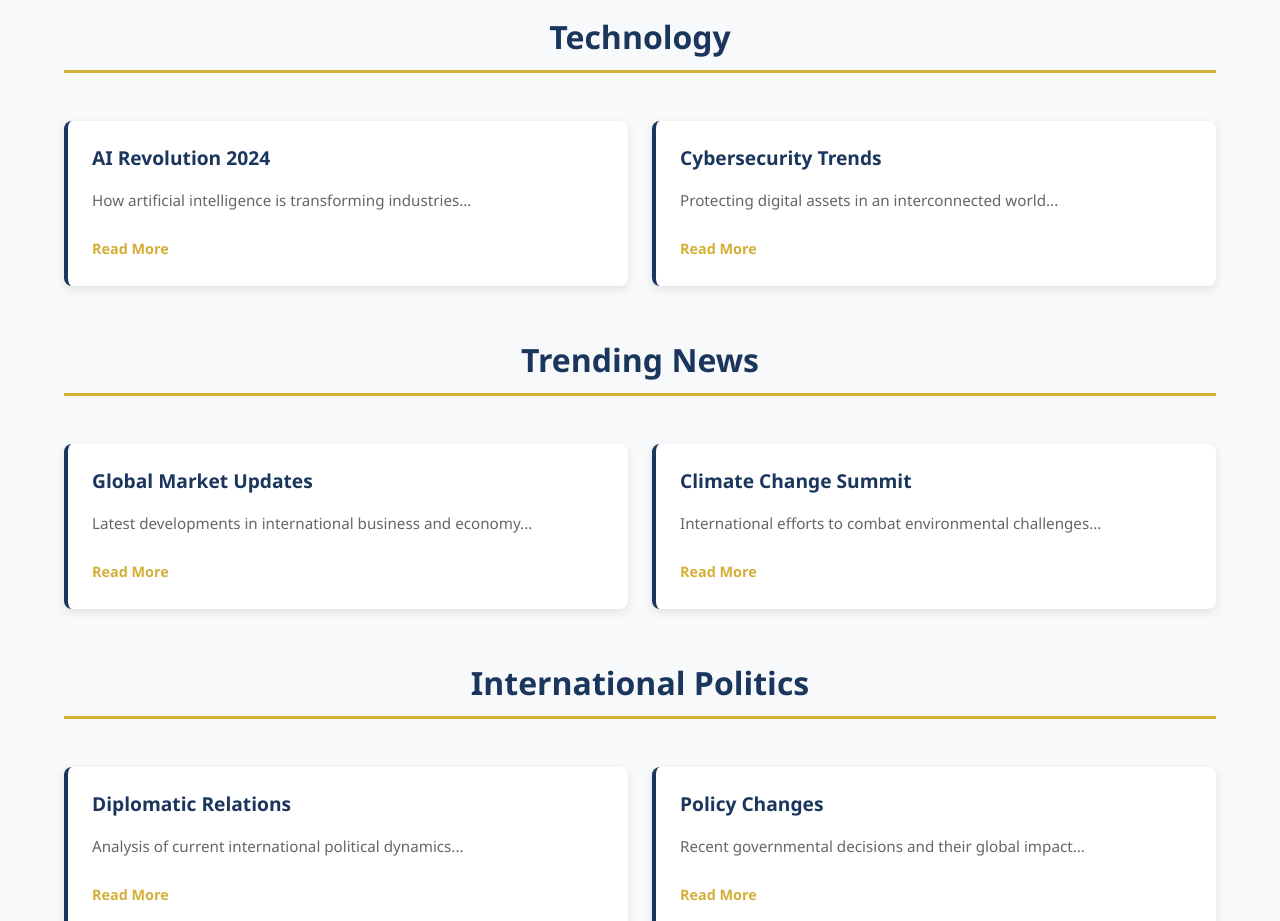
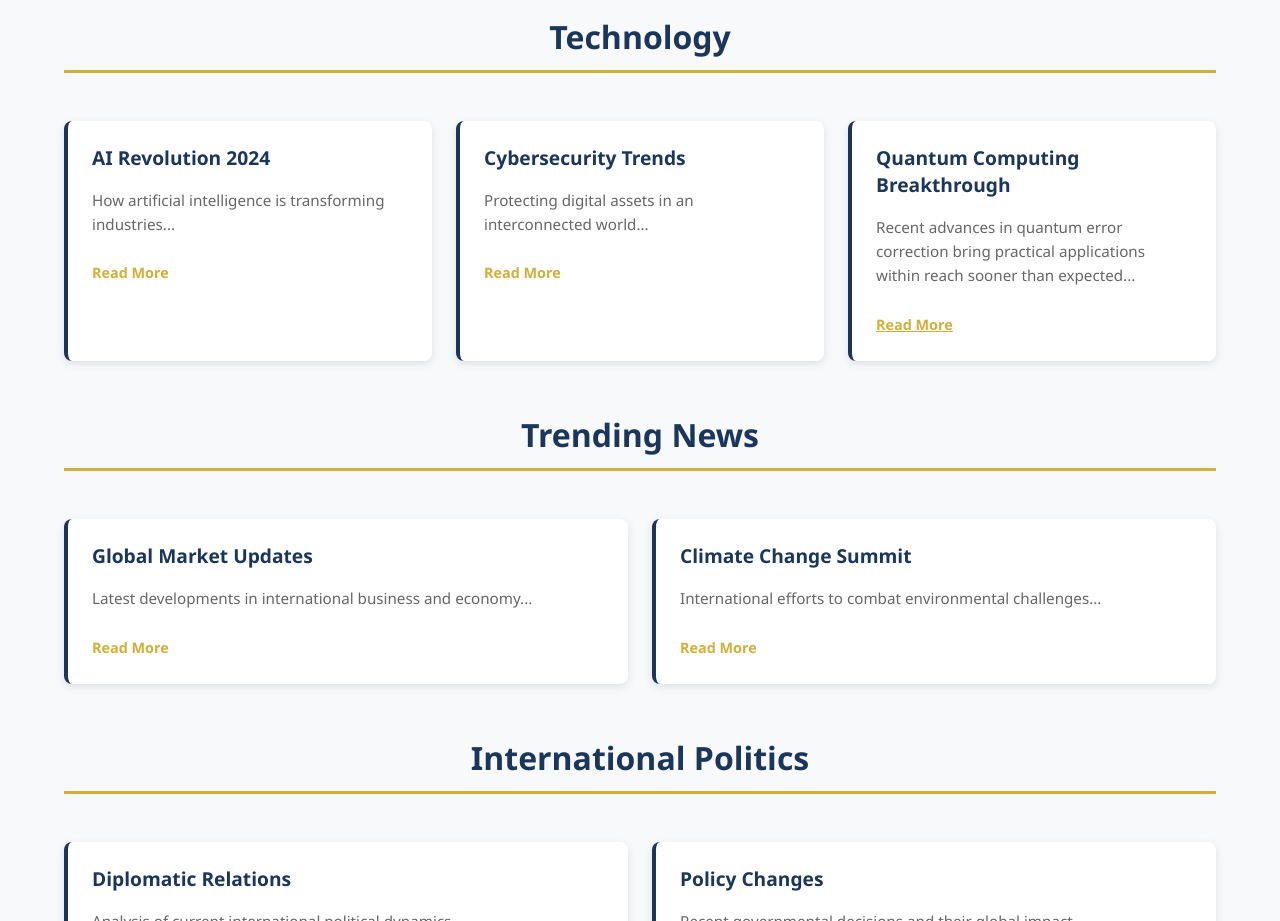
Before and after one commit to Arrohit-ui/my-blog, a plain HTML site: page index.html in a window 1280 px wide. Shown: the part 780-1701 px from the top of the page. Drawn offline with Linux system fonts and the light colour scheme.

Commit message:
Update index.html

```diff
--- a/index.html
+++ b/index.html
@@ -68,6 +68,11 @@
                     <p>Protecting digital assets in an interconnected world...</p>
                     <span class="read-more">Read More</span>
                 </article>
+                <article class="article-card">
+    <h3>Quantum Computing Breakthrough</h3>
+    <p>Recent advances in quantum error correction bring practical applications within reach sooner than expected...</p>
+    <a href="quantum-computing-breakthrough.html" class="read-more">Read More</a>
+</article>
             </div>
         </section>
 
```
